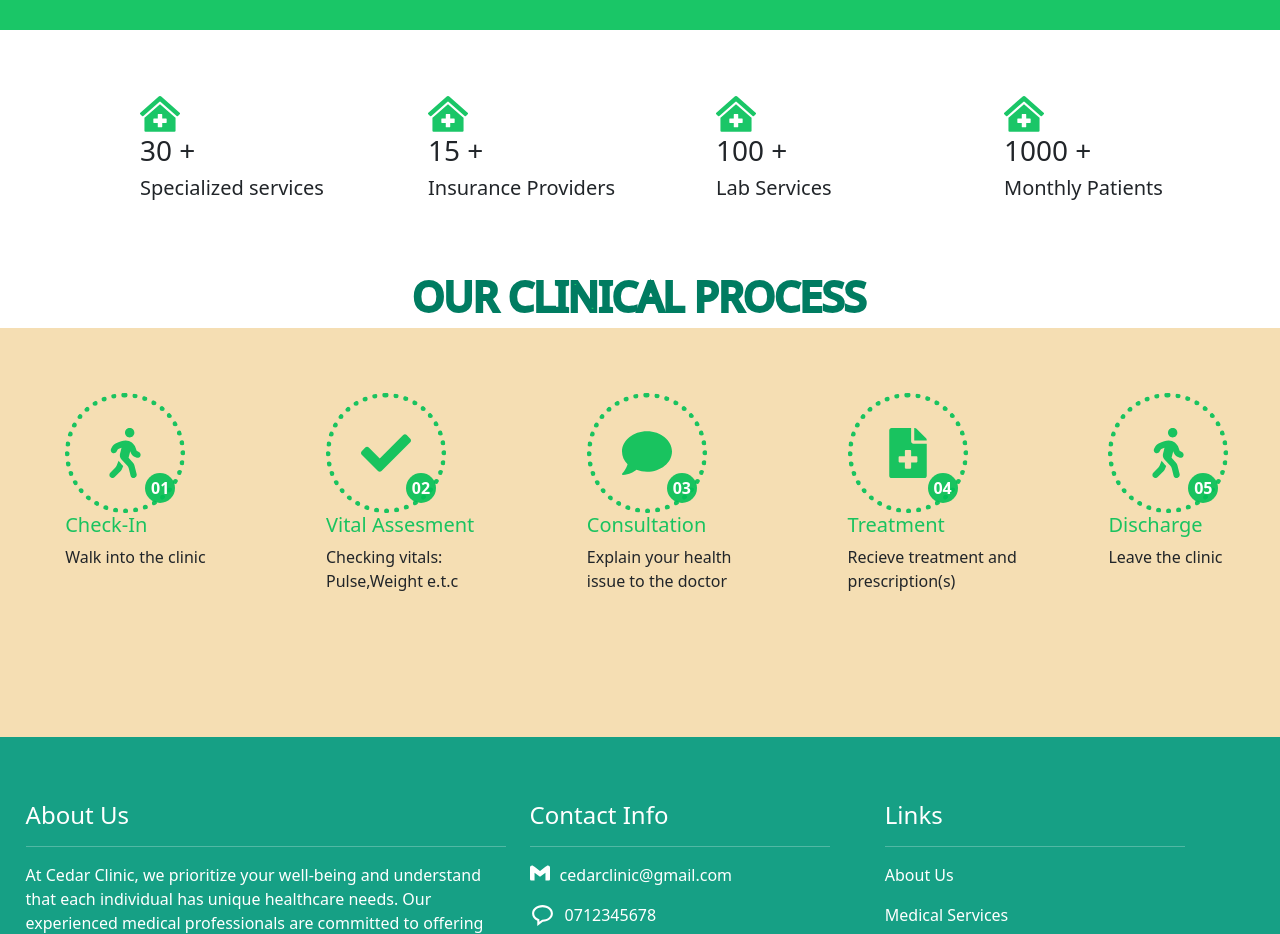
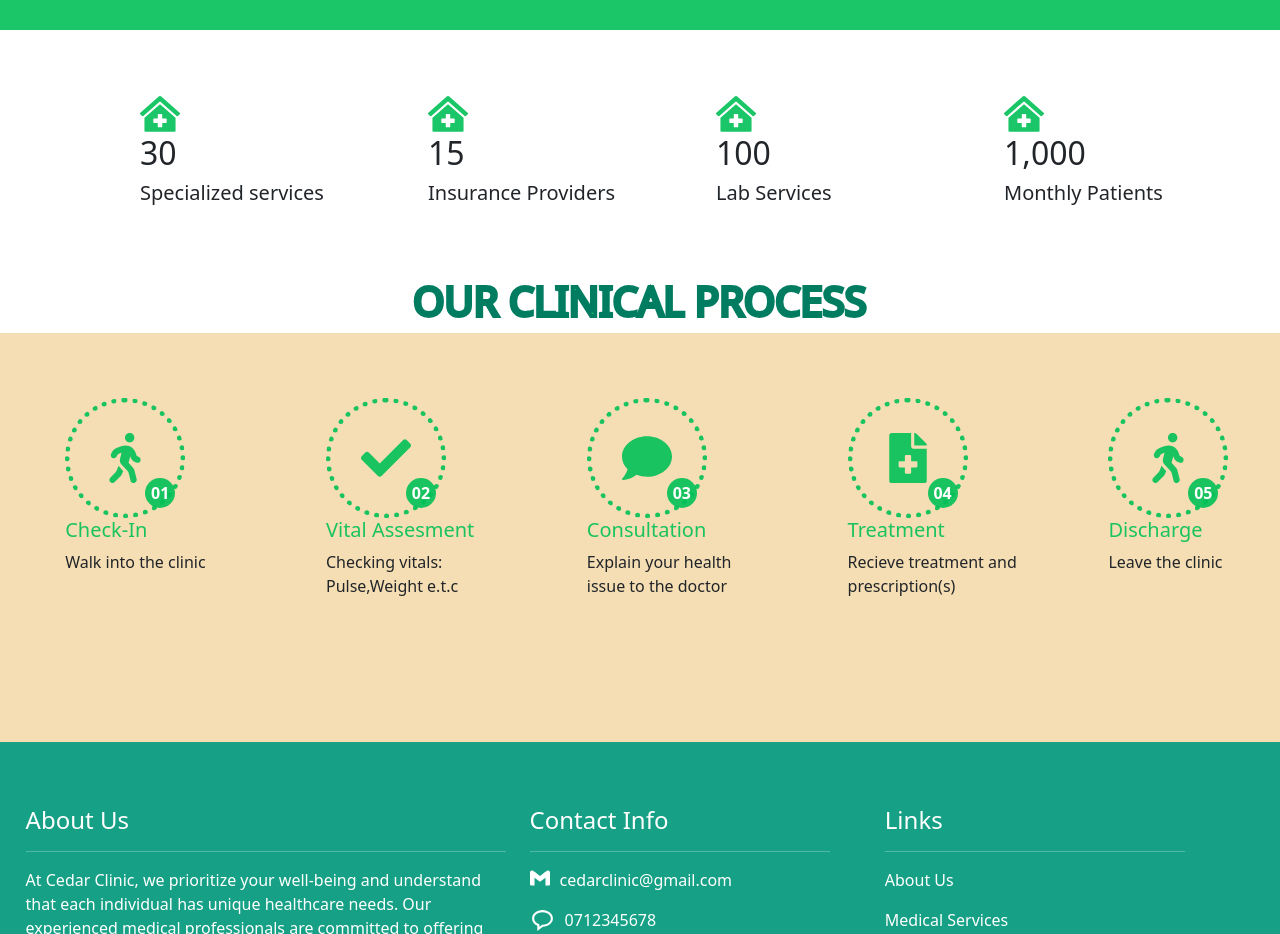
Before and after one commit to Marcelkibor/Cedar-Clinic, a React (Vite) app: page /about-us in a window 1280 px wide. Shown: the part 1500-2434 px from the top of the page. Built offline with nearby package versions, Linux system fonts and the light colour scheme.

Commit message:
React Count Up

```diff
--- a/package.json
+++ b/package.json
@@ -17,6 +17,7 @@
     "leaflet": "^1.9.4",
     "react": "^18.2.0",
     "react-bootstrap": "^2.7.4",
+    "react-countup": "^6.4.2",
     "react-dom": "^18.2.0",
     "react-icons": "^4.10.1",
     "react-responsive-carousel": "^3.2.23",
--- a/src/components/AboutUs.tsx
+++ b/src/components/AboutUs.tsx
@@ -5,16 +5,22 @@ import Pic from '../assets/doc.png';
 import { Row,Col } from 'react-bootstrap';
 import {motion, useAnimation} from 'framer-motion'
 import Footer from './Layouts/Footer';
+import CountUp from 'react-countup'
 import React, { useEffect, useState } from 'react';
 import { fadeRight,fadeLeft, popUp } from './Effects/AnimationsPack';
+import ScrollTrigger from 'react-scroll-trigger'
+
+
 const AboutUs = () => {
   const mVV = useAnimation();
   const [sections] = useState<string[]>([
     "mission",
     "values",
     "vision",
-    "icons"
+    "icons",
+    "count"
   ])
+  const[count,setCount] = useState(false);
   const isInViewport = (element: HTMLElement | null, threshold = 100) => {
     if (!element) return false;
     const rect = element.getBoundingClientRect();
@@ -160,8 +166,10 @@ With state-of-the-art facilities and the latest medical advancements, Cedar Clin
     {clinicalNumbers.map((item:any)=>(
       <Col className='counter-col'key={item.id}>
         {React.createElement(numberIcons[item.id],{style:{color:'#00c056e5', width:'40px',height:'40px'}})}
-        <h3>{`${item.number} +`}</h3>
+        <h2><CountUp start={0} end={item.number} delay={0.2}/></h2>
         <h5>{item.title}</h5>
+        <div id ='count'>
+        </div>
       </Col>
     ))}
     </Row>
```
Also changed, not shown: 1 other file (tests, documents, lock files or other folders).
